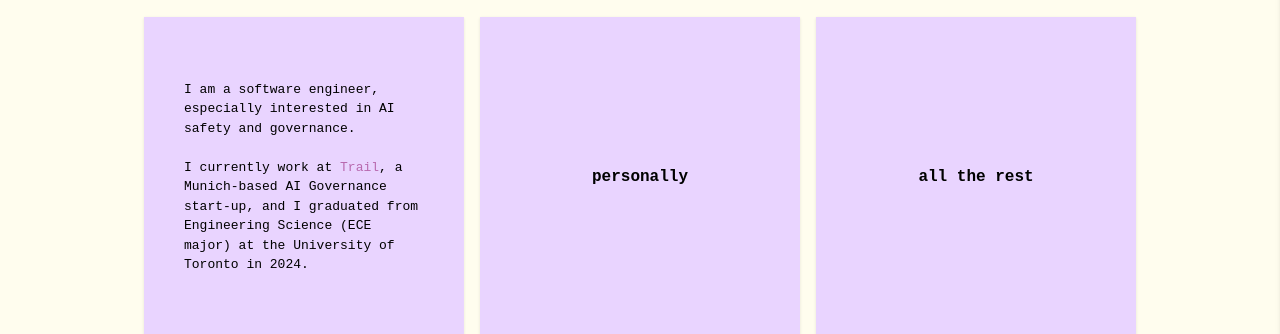
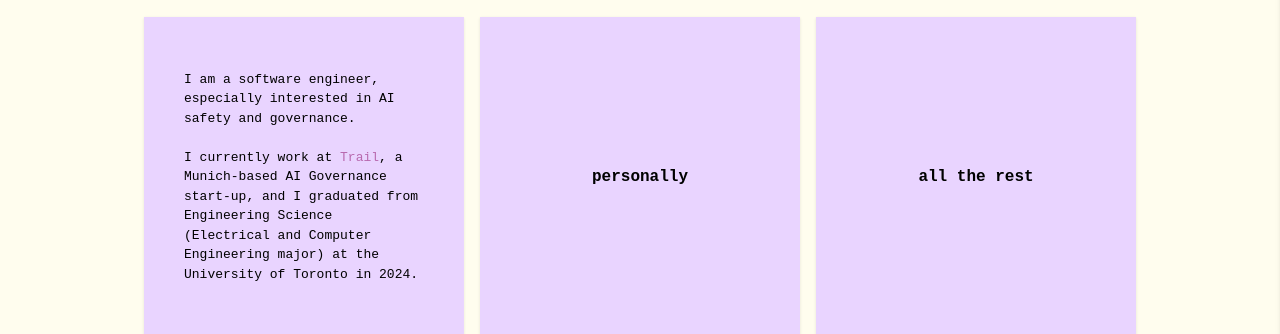
Before and after one commit to JoannaRoy/jo-website, a React (Vite) app: page /#/ in a window 1280 px wide. Both pictures are taken after a click on the element 304 px from the left and 504 px from the top of the page. Shown: the part 327-661 px from the top of the page. Built offline with nearby package versions, Linux system fonts and the light colour scheme.

Commit message:
update blog

```diff
--- a/src/blog_data/01_cup_o_jo/inlight.md
+++ b/src/blog_data/01_cup_o_jo/inlight.md
@@ -5,7 +5,8 @@ tags: ["misc", "projects"]
 description: "inlight reflection"
 ---
 
-[this post is a placeholder until its posted with the toolkit on inlight's site in the next couple days :)]
+Here is the link to the toolkit resource being talked about in this post: https://smhr.utoronto.ca/student-engagement-toolkit/
+and the actual posting of this article: https://smhr.utoronto.ca/inlight-toolkit-for-student-engagement-in-mental-health-research/
 
 This past summer, I worked with Inlight to develop a Toolkit for Student Engagement in Mental Health Research. In this article, I will talk about the process of creating the toolkit, some key learnings, and how I hope this work can be extended to other fields of research in the future.
 
--- a/src/blog_data/04_miscellaneou(list)s/jo_to_the_world.md
+++ b/src/blog_data/04_miscellaneou(list)s/jo_to_the_world.md
@@ -18,17 +18,19 @@ Here is a list of nice little happy things:
 - forests! looking at all the trees
 - oceans too
 - and stars
-- when you smile at someone's dog and their owner smiles back. and vice versa
-- smiling at someone on a run and having them smile back
 - sunsets
 - sunrises
 - the feeling when you wake up from a really really deep sleep, naps included (DEEP TISSUE)
 - petting a cat on the street
 - chocolate
+- the smell of an orange when you cut it open
 - laughing really hard. especially if it's unexpected and you laugh so loud other people look at you
 - unexpected hello messages from friends
 - peeing when u really (really) needed to pee
 - deep conversations
+- when you smile at someone's dog and their owner smiles back. and vice versa (when someone smiles at my dog and i smile back. not when the dog smiles back lol - although I guess that is nice too)
+- smiling at someone on a run and having them smile back
+- actually just smiling in general. its crazy how it makes you happy just to do it.
 - being confused about feelings and stuff, then hearing a song that puts them into words and sounds just how u meant them
 - concerts - people all singing a song together
 - really vivid dreams
--- a/src/pages/Home.tsx
+++ b/src/pages/Home.tsx
@@ -60,11 +60,10 @@ const Home: React.FC = () => {
                       Trail
                     </a>
                     , a Munich-based AI Governance start-up, and I graduated
-                    from Engineering Science (ECE major) at the University of
-                    Toronto in 2024.
+                    from Engineering Science (Electrical and Computer
+                    Engineering major) at the University of Toronto in 2024.
                   </p>
                 }
-                // backgroundClass="bg-radial-[at_25%_25%] from-purple-400 via-pink-350 to-orange-300 to-75%"
                 backgroundClass="bg-purple-200"
                 backgroundPosition="bottom center"
               />
@@ -76,16 +75,15 @@ const Home: React.FC = () => {
                 backContent={
                   <p>
                     I grew up in Canada but I'm currently living in Germany. I
-                    have a cat named Barney, a dog named Buddy, and two guinea
-                    pigs named Bonnie & Clyde.
+                    have a cat named Barney, and two guinea pigs named Bonnie &
+                    Clyde.
                     <br />
-                    <br />I love running, cycling, cross-country skiing, and
+                    <br />I love running, hiking, cross-country skiing, and
                     generally exploring outside & trying new sports or races. I
                     also really love reading and listening to podcasts and am
                     always open to recommendations! :)
                   </p>
                 }
-                // backgroundClass="bg-radial from-pink-400 from-20% via-fuchsia-350 to-orange-200"
                 backgroundClass="bg-purple-200"
                 backgroundPosition="top"
               />
@@ -103,7 +101,6 @@ const Home: React.FC = () => {
                     re-finding old people) so I'd love to chat :)
                   </p>
                 }
-                // backgroundClass="bg-radial-[at_30%_30%] from-indigo-200 via-fuchsia-400 to-pink-300 to-90%"
                 backgroundClass="bg-purple-200"
                 backgroundPosition="right"
               />
```
Also changed, not shown: src/blog_data/03_chatJTP/cooperation_is_key.md (+2 -0 lines), src/blog_data/06_BINJO/progress.csv.
